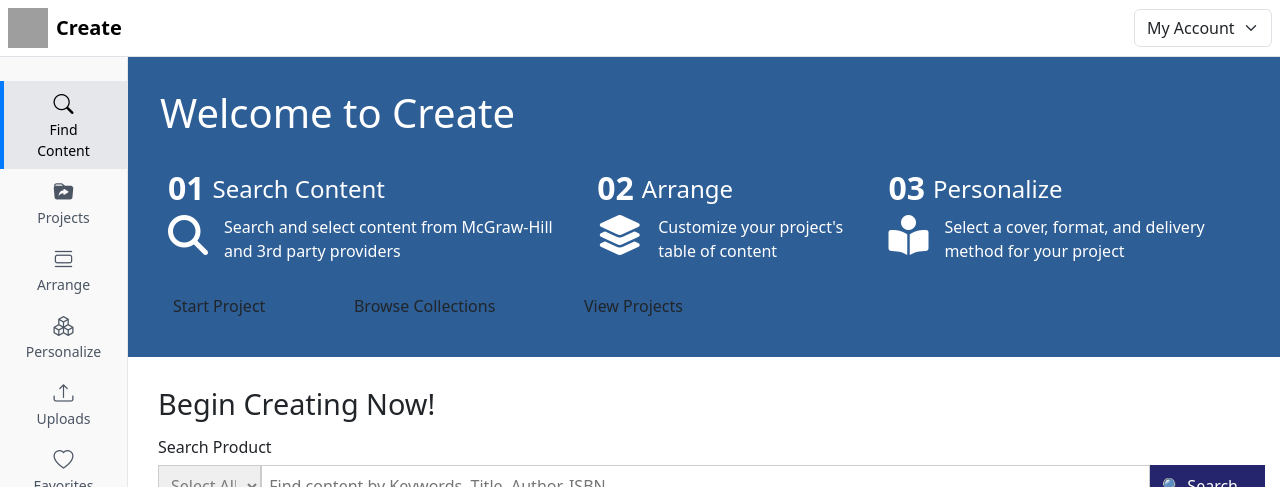
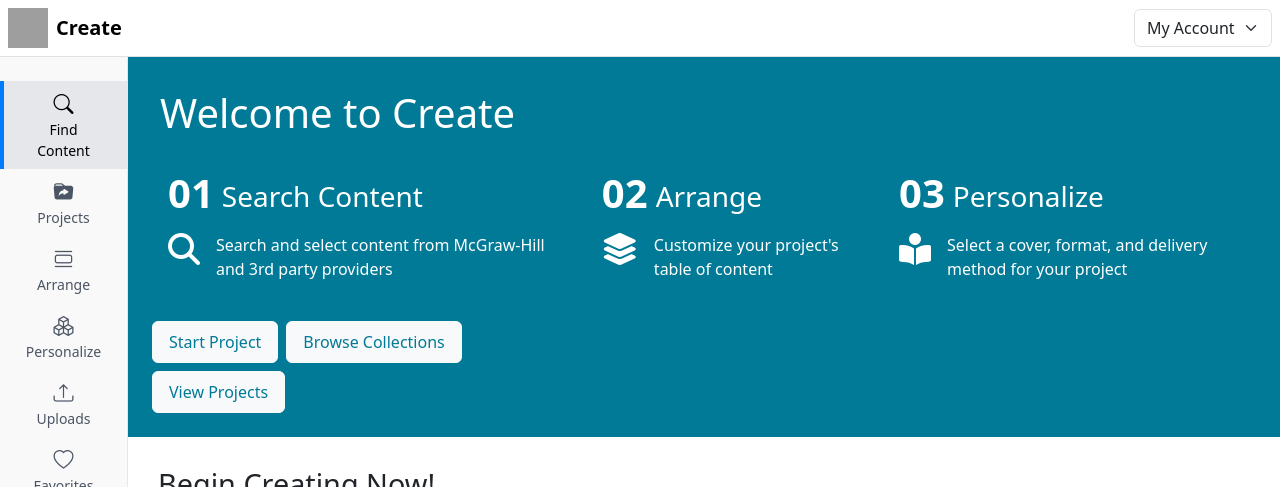
Before and after one commit to venkatnarasimharao/mheducation-create-webapp, an Angular app: page /home in a window 1280 px wide. Shown: the top 487 px of the page. Built offline with nearby package versions, Linux system fonts and the light colour scheme; grey boxes are pictures that could not be loaded.

Commit message:
Pushing the changes after conversion from normal scss into bootstrap css

```diff
--- a/src/app/header-banner/header-banner.component.html
+++ b/src/app/header-banner/header-banner.component.html
@@ -1,85 +1,49 @@
-<!-- <div class="banner-container">
-    <h1 tabindex="0">Welcome to {{brandName}}</h1>
-    <div class="container-list">
-        <div class="list-item" tabindex="0">
-            <div class="item-heading">
-                <div class="step-number">01</div>
-                <span>Search Content</span>
+<div class="banner-container p-4 text-white">
+    <h1 class="d-inline-block p-2 banner-header">Welcome to {{brandName}}</h1>
+
+    <div class="container-list d-flex justify-content-between flex-nowrap mb-4">
+      <!-- List Item 1 -->
+      <div class="list-item p-3 flex-grow-1 me-3">
+        <div class="item-heading d-flex align-items-end mb-3">
+          <div class="step-number me-2 fw-bold display-6">01</div>
+          <span class="fs-3 fw-light">Search Content</span>
         </div>
-            <div class="item-description">
-                <i class="fa-solid fa-magnifying-glass"></i>
-                <p>Search and select content from McGraw-Hill and 3rd party providers</p>
+        <div class="item-description d-flex">
+          <i class="fas fa-magnifying-glass fs-2 me-3"></i>
+          <p class="m-0 fw-light">Search and select content from McGraw-Hill and 3rd party providers</p>
         </div>
       </div>
-        <div class="list-item" tabindex="0">
-            <div class="item-heading">
-                <div class="step-number">02</div>
 
-                <span>Arrange</span>
+      <!-- List Item 2 -->
+      <div class="list-item p-3 flex-grow-1 me-3">
+        <div class="item-heading d-flex align-items-end mb-3">
+          <div class="step-number me-2 fw-bold display-6">02</div>
+          <span class="fs-3 fw-light">Arrange</span>
         </div>
-            <div class="item-description">
-                <i class="fa-solid fa-layer-group"></i>
-                <p>Customize your project's table of content</p>
+        <div class="item-description d-flex">
+          <i class="fas fa-layer-group fs-2 me-3"></i>
+          <p class="m-0 fw-light">Customize your project's table of content</p>
         </div>
       </div>
-        <div class="list-item" tabindex="0">
-            <div class="item-heading">
-                <div class="step-number">03</div>
-                <span>Personalize</span>
+
+      <!-- List Item 3 -->
+      <div class="list-item p-3 flex-grow-1">
+        <div class="item-heading d-flex align-items-end mb-3">
+          <div class="step-number me-2 fw-bold display-6">03</div>
+          <span class="fs-3 fw-light">Personalize</span>
         </div>
-            <div class="item-description">
-                <i class="fa-solid fa-book-open-reader"></i>
-                <p>Select a cover, format, and delivery method for your project</p>
+        <div class="item-description d-flex">
+          <i class="fas fa-book-open-reader fs-2 me-3"></i>
+          <p class="m-0 fw-light">Select a cover, format, and delivery method for your project</p>
         </div>
       </div>
     </div>
+
     <div class="button-list-container">
-        <div class="button-list">
-            <button> Start Project</button>
-            <button>Browse Collections</button>
-            <button> View Projects</button>
-        </div>
-    </div>
-</div> -->
-<div class="banner-container p-4 text-white" style="background-color:#2d5e96 ;">
-    <h1 class="d-inline-block p-2">Welcome to {{brandName}}</h1>
-    <div class="container-list d-flex justify-content-between flex-nowrap">
-        <div class="list-item flex-grow-1 p-3" >
-            <div class="item-heading d-flex align-items-end mb-2">
-                <div class="step-number display-5 fw-bold me-2 fs-2" >01</div>
-                <span class="fs-4 fw-light">Search Content</span>
-            </div>
-            <div class="item-description d-flex">
-                <i class="fas fa-magnifying-glass fs-1 me-3"></i>
-                <p class="mb-0 fw-light">Search and select content from McGraw-Hill and 3rd party providers</p>
-            </div>
-        </div>
-        <div class="list-item flex-grow-1 p-3" tabindex="0">
-            <div class="item-heading d-flex align-items-end mb-2">
-                <div class="step-number display-5 fw-bold me-2 fs-2">02</div>
-                <span class="fs-4 fw-light">Arrange</span>
-            </div>
-            <div class="item-description d-flex">
-                <i class="fas fa-layer-group fs-1 me-3"></i>
-                <p class="mb-0 fw-light">Customize your project's table of content</p>
-            </div>
-        </div>
-        <div class="list-item flex-grow-1 p-3">
-            <div class="item-heading d-flex align-items-end mb-2">
-                <div class="step-number display-5 fw-bold me-2 fs-2" >03</div>
-                <span class="fs-4 fw-light">Personalize</span>
-            </div>
-            <div class="item-description d-flex">
-                <i class="fas fa-book-open-reader fs-1 me-3"></i>
-                <p class="mb-0 fw-light">Select a cover, format, and delivery method for your project</p>
+      <div class="button-list d-flex gap-2 flex-wrap">
+        <button class="btn btn-light py-2 px-3 rounded">Start Project</button>
+        <button class="btn btn-light py-2 px-3 rounded">Browse Collections</button>
+        <button class="btn btn-light py-2 px-3 rounded">View Projects</button>
       </div>
     </div>
   </div>
-    <div class="button-list-container w-50 ">
-        <div class="button-list d-flex justify-content-between flex-wrap">
-            <button class="btn mx-2 my-2">Start Project</button>
-            <button class="btn mx-2 my-2">Browse Collections</button>
-            <button class="btn mx-2 my-2">View Projects</button>
-        </div>
-    </div>
-</div>
--- a/src/app/header-banner/header-banner.component.scss
+++ b/src/app/header-banner/header-banner.component.scss
@@ -1,3 +1,5 @@
+@import '../../variables.scss';
+
 
 // .banner-container {
 //     padding: 30px;
@@ -149,6 +151,19 @@
 //     }
 //   }
 
-.w-60 {
-  width: 50%;
+// .w-60 {
+//   width: 50%;
+// }
+
+
+.button-list-container{
+  width: 40%;
 }
+
+.banner-container{
+  background-color: $teal-blue;
+}
+
+.btn{
+  color: $teal-blue;
+}
--- a/src/app/header-banner/header-banner.component.ts
+++ b/src/app/header-banner/header-banner.component.ts
@@ -1,4 +1,5 @@
 import { Component } from '@angular/core';
+
 
 @Component({
   selector: 'app-header-banner',
```
Lines whose indentation alone changed are shown as unchanged.
